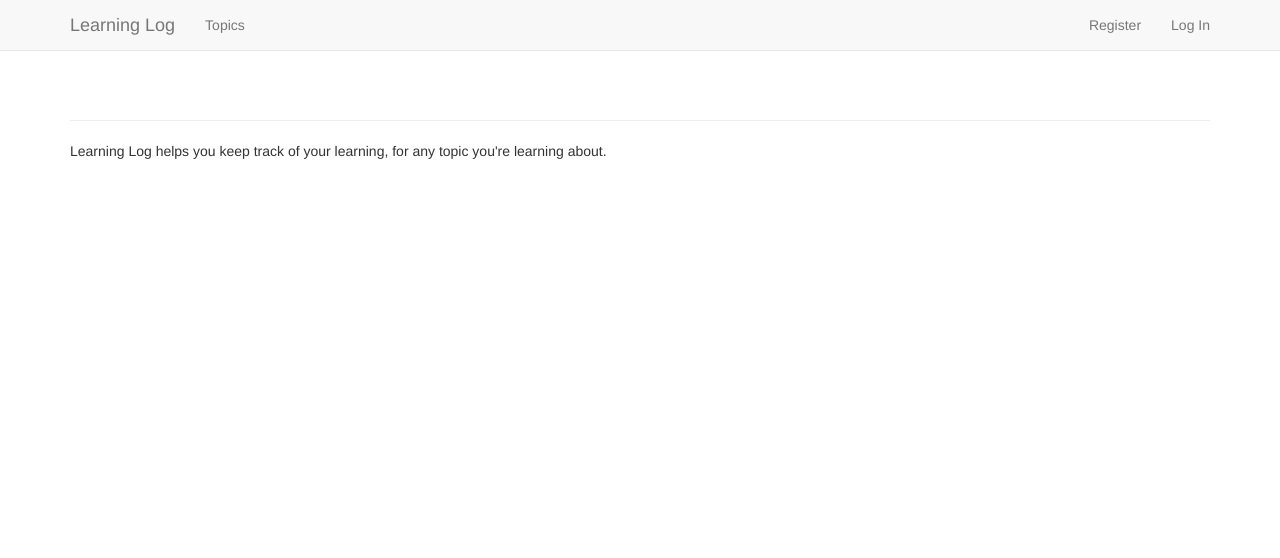
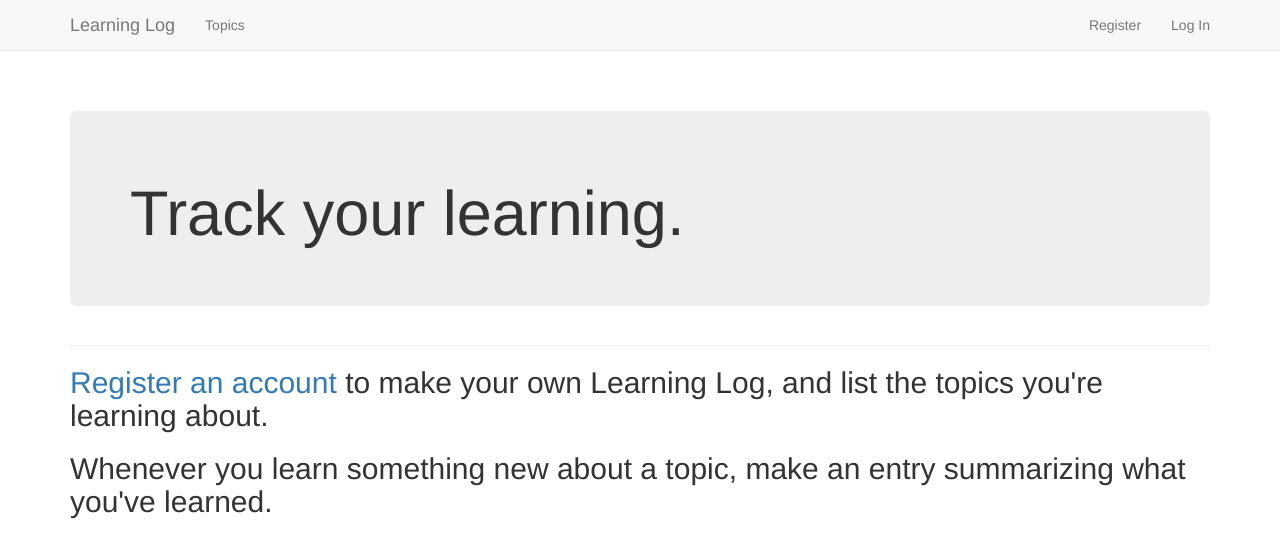
Before and after one commit to JoaquinBegue/learning_log, a Django app: page / in a window 1280 px wide. Shown: the top 558 px of the page. Run offline with Django 4.2, Linux system fonts and the light colour scheme; some libraries are stand-ins or nearby versions.

Commit message:
Styled the home page.

```diff
--- a/learning_logs/templates/learning_logs/index.html
+++ b/learning_logs/templates/learning_logs/index.html
@@ -1,6 +1,18 @@
 {% extends "learning_logs/base.html" %}
 
+{% block header %}
+  <div class='jumbotron'>
+    <h1>Track your learning.</h1>
+  </div>
+{% endblock header %}
+
 {% block content %}
-  </p>Learning Log helps you keep track of your learning, for any topic you're
-  learning about.</p>
+  <h2>
+    <a href="{% url 'users:register' %}">Register an account</a> to make
+    your own Learning Log, and list the topics you're learning about.
+  </h2>
+  <h2>
+    Whenever you learn something new about a topic, make an entry
+    summarizing what you've learned.
+  </h2>
 {% endblock content %}
```
